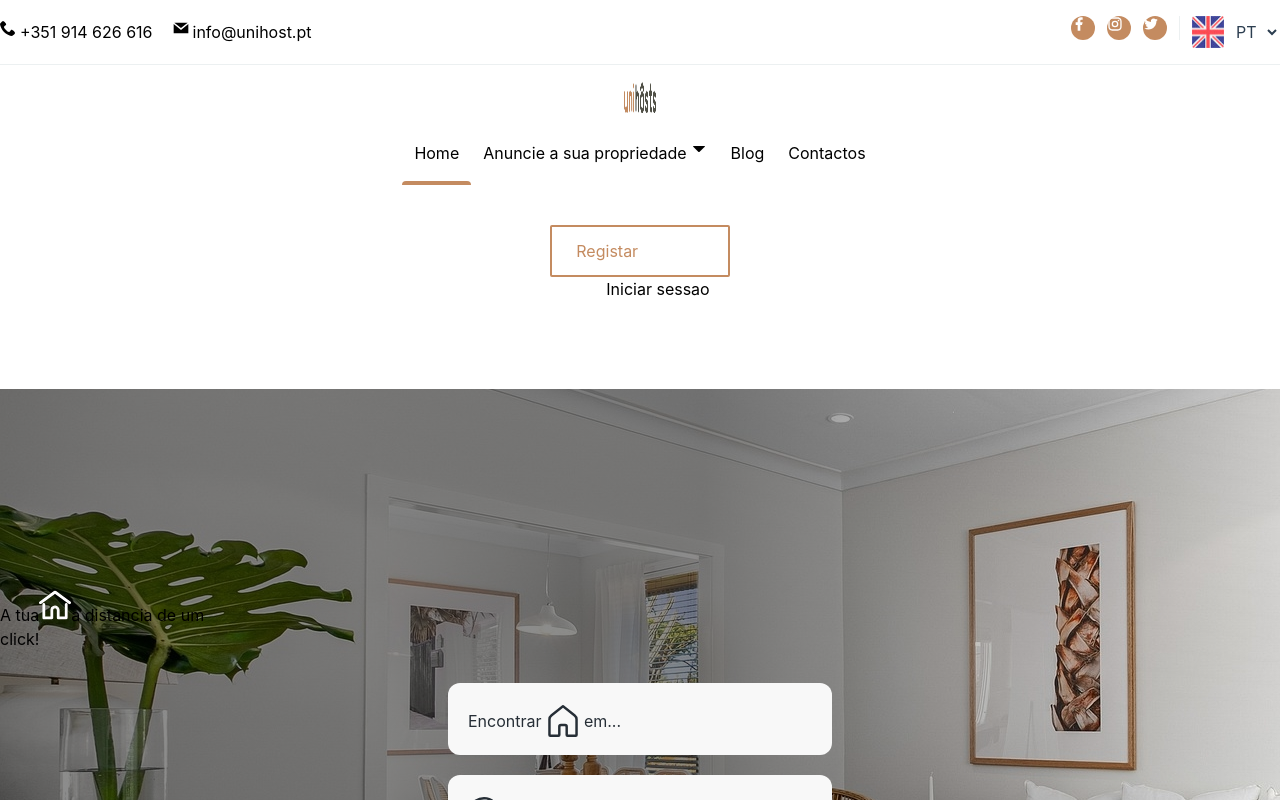
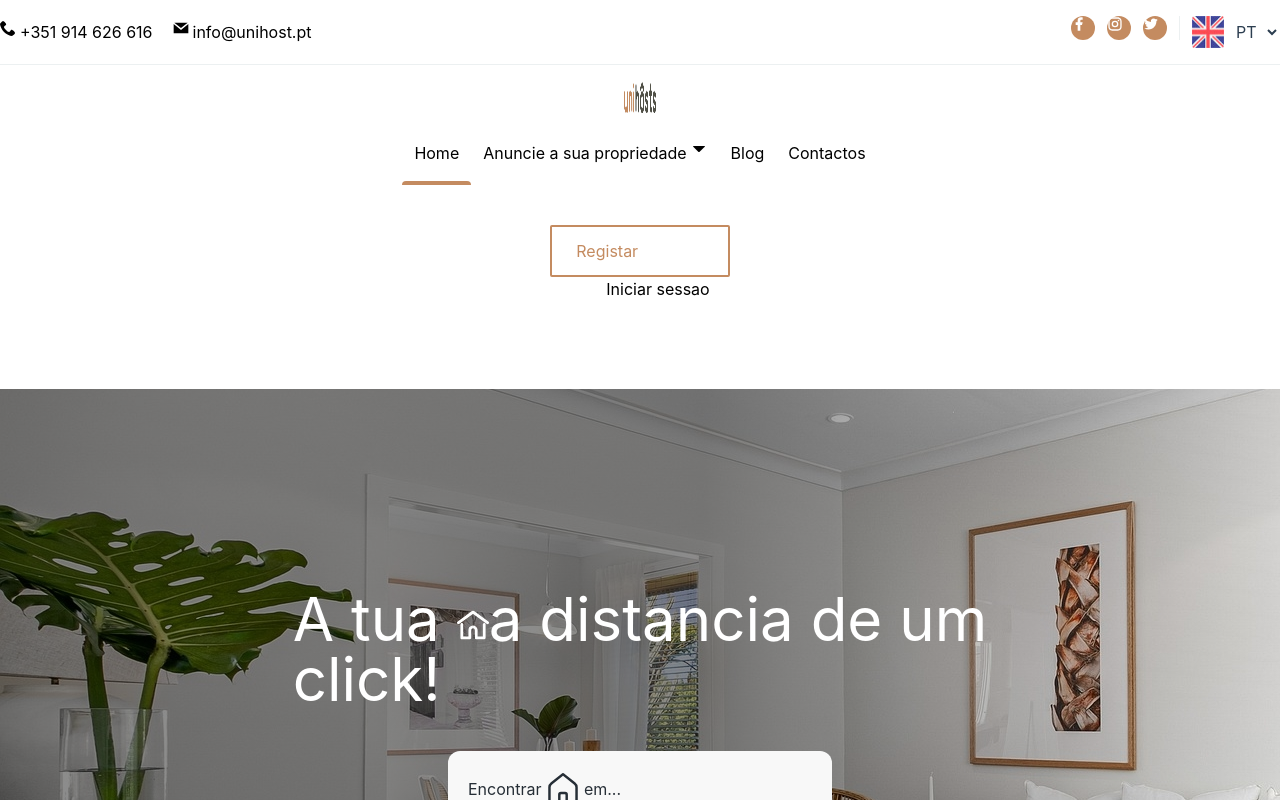
Before and after one commit to Ozonizador/feathers, a Next.js app: page / in a window 1280 px wide. Shown: the top 800 px of the page. Built offline with nearby package versions, Linux system fonts and the light colour scheme.

Commit message:
Centralizar texto - Hero

```diff
--- a/components/home/homeSection1/HomeSection1.jsx
+++ b/components/home/homeSection1/HomeSection1.jsx
@@ -8,22 +8,18 @@ export default function HomeSection1() {
     return (
         <section>
             <div className="container-fluid header">
-                <div className="ycontainer-sm">
-                    <h1 className="fs-950 clr-white" style={{ marginBottom: "2rem" }}>
-                        A tua
-                        <Image
-                            src="/images/icon-home.svg"
-                            style={{ display: "inline-block" }}
-                            alt=""
-                            height={32} width={32}
-                        />
+               <div className="flex justify-center">
+                    <h1 className="text-6xl  text-white text-left">
+                        A tua <Image src="/images/icon-home.svg" style={{ display: "inline-block" }} alt="" height={32} width={32}/>
                         a distancia de um <br />
                         {/* <NavBarbr width={width} /> */}
                         click!
                     </h1>
-                    <HomeInputFeild />
+                    </div>
+                    <div className="flex justify-center">
+                        <HomeInputFeild />
+                    </div>
 
-                </div>
             </div>
         </section>
     );
--- a/components/modal16/Modal16.jsx
+++ b/components/modal16/Modal16.jsx
@@ -28,7 +28,7 @@ function Modal16() {
               <div className="modal-dialog modal-xl">
                 <div className="modal-content" id="model-radius">
                   <div id="header-flex" className="modal-header ">
-                    <Image id="img-modal" className="m-2" src="/images/keyboard.png" alt="" />
+                    <Image id="img-modal" className="m-2" src="/images/keyboard.png" height={32} width={32} alt="" />
                     <div id="model-heading" className="p-2">
                       <p id="model-heading-text">
                         Adicionar detalhes do cartão
--- a/components/modal55/Modal55.jsx
+++ b/components/modal55/Modal55.jsx
@@ -1,5 +1,5 @@
 import React from "react";
-import flag from "../../assets/images/flag.png";
+
 function Modal55() {
   return (
     <div>
@@ -30,7 +30,7 @@ function Modal55() {
                   <div id="header-flex" className="modal-header ">
                     <img
                       className="m-2"
-                      src={flag}
+                      src="/images/flag.png"
                       alt=""
                       width="30px"
                       height="30px"
--- /dev/null
+++ b/pages/rodrigo.js
@@ -0,0 +1,18 @@
+import React from 'react'
+
+import Modal16 from '../components/modal16/Modal16'
+import Modal55 from '../components/modal55/Modal55'
+
+
+
+
+const rodrigo = () => {
+  return (
+    <>
+    <Modal16 />
+    <Modal55 />
+    </>
+  )
+}
+
+export default rodrigo
```
